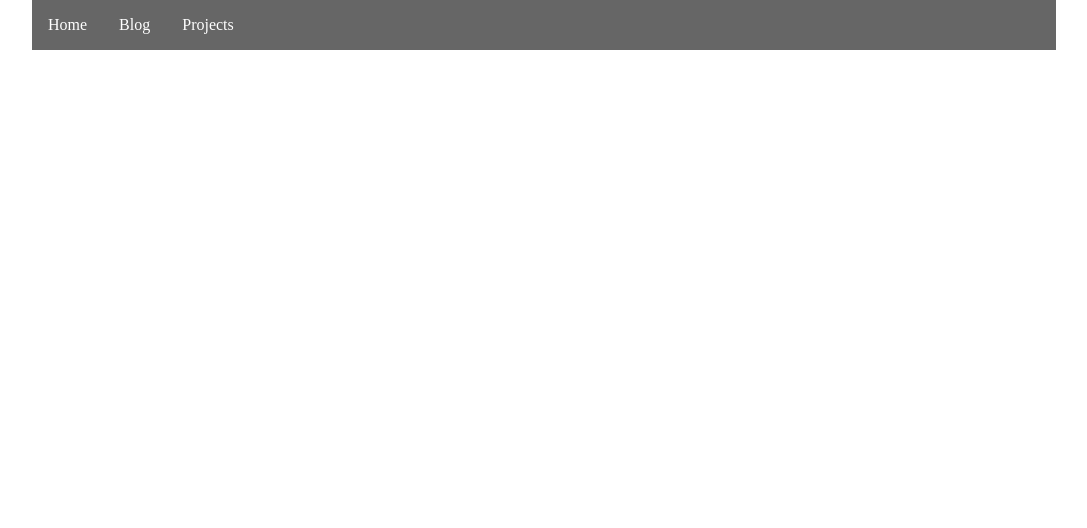
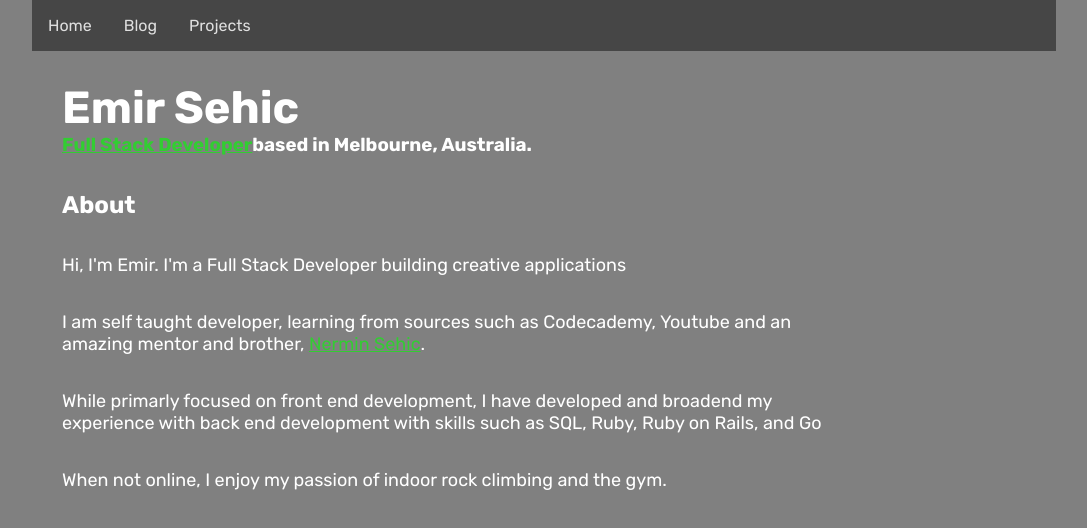
Before and after one commit to Emzahx/emirsehic.co, a plain HTML site: page home.html in a window 1280 px wide. Shown: the whole page, without its empty margins (96-1183 px from the left). Drawn offline with Linux system fonts and the light colour scheme.

Commit message:
added the about me section + css

```diff
--- /dev/null
+++ b/article.css
@@ -0,0 +1,44 @@
+.about-me p {
+  font-size: 18px;
+
+}
+
+#p1 {
+  width: 800px;
+  padding: 5px;
+  margin: 25px 25px;
+
+}
+#p2 {
+  width: 800px;
+  padding: 5px;
+  margin: 25px 25px;
+
+}
+#p3 {
+  width: 800px;
+  padding: 5px;
+  margin: 25px 25px;
+
+}
+#p4 {
+  width: 800px;
+  padding: 5px;
+  margin: 25px 25px;
+
+}
+
+.about-me h2 {
+  width: 800px;
+  padding: 5px;
+  margin: 25px 25px;
+
+}
+
+#p2 a {
+  color: limegreen;
+}
+
+#p2 a:hover {
+  color: lime;
+}
--- a/home.html
+++ b/home.html
@@ -1,12 +1,20 @@
 <!DOCTYPE html>
 <html lang="en">
+
 <head>
-  <meta charset="UTF-8"/>
-  <meta http-equiv="X-UA-Compatible" content="IE=edge"/>
-  <meta name="viewport" content="width=device-width, initial-scale=1.0"/>
-  <link rel="stylesheet" href="style.css"/>
+  <meta charset="UTF-8" />
+  <meta http-equiv="X-UA-Compatible" content="IE=edge" />
+  <meta name="viewport" content="width=device-width, initial-scale=1.0" />
+  <link rel="preconnect" href="https://fonts.googleapis.com">
+  <link rel="preconnect" href="https://fonts.gstatic.com" crossorigin>
+  <link
+    href="https://fonts.googleapis.com/css2?family=Rubik:ital,wght@0,300;0,400;0,500;0,600;0,700;1,300;1,400;1,500;1,600;1,700&display=swap"
+    rel="stylesheet">
+  <link rel="stylesheet" href="main.css" />
+  <link rel="stylesheet" href="article.css">
   <title>Emir Sehic ;; Software Dev</title>
 </head>
+
 <body class="container">
   <header class="nav">
     <ul>
@@ -15,7 +23,23 @@
       <li><a href="./projects.html">Projects</a></li>
     </ul>
   </header>
+  <div class="name">
+    <h1>Emir Sehic</h1>
+    <h3><a href="https://www.w3schools.com/whatis/whatis_fullstack.asp" target="_blank">Full Stack Developer</a>based in Melbourne, Australia.</h3>
+  </div>
+  <main>
+    <article class="about-me">
+      <h2>About</h2>
+      <p id="p1">Hi, I'm Emir. I'm a Full Stack Developer building creative applications</p>
+      <p id="p2">I am self taught developer, learning from sources such as Codecademy, Youtube and an amazing mentor and
+        brother, <a href="https://www.nerminsehic.me/" target="_blank">Nermin Sehic</a>.</p>
+      <p id="p3">While primarly focused on front end development, I have developed and broadend my experience with back end
+        development with skills such as SQL, Ruby, Ruby on Rails, and Go</p>
+      <p id="p4">When not online, I enjoy my passion of indoor rock climbing and the gym.</p>
+    </article>
+  </main>
 
 
 </body>
+
 </html>
--- a/style.css
+++ b/main.css
@@ -33,3 +33,27 @@ li a {
 li a:hover {
   background-color: #111111;
 }
+
+body {
+  font-family: 'Rubik' , sans-serif;
+  background-color: gray ;
+  color: white;
+}
+
+.name {
+  width: 800px;
+  padding: 5px;
+  margin: 25px 25px;
+}
+
+.name h1 {
+  font-size: 45px;
+}
+
+h3 a {
+  color: limegreen;
+}
+
+h3 a:hover {
+  color: lime;
+}
```
Also changed, not shown: blog.html (+1 -1 lines), projects.html (+1 -1 lines).
